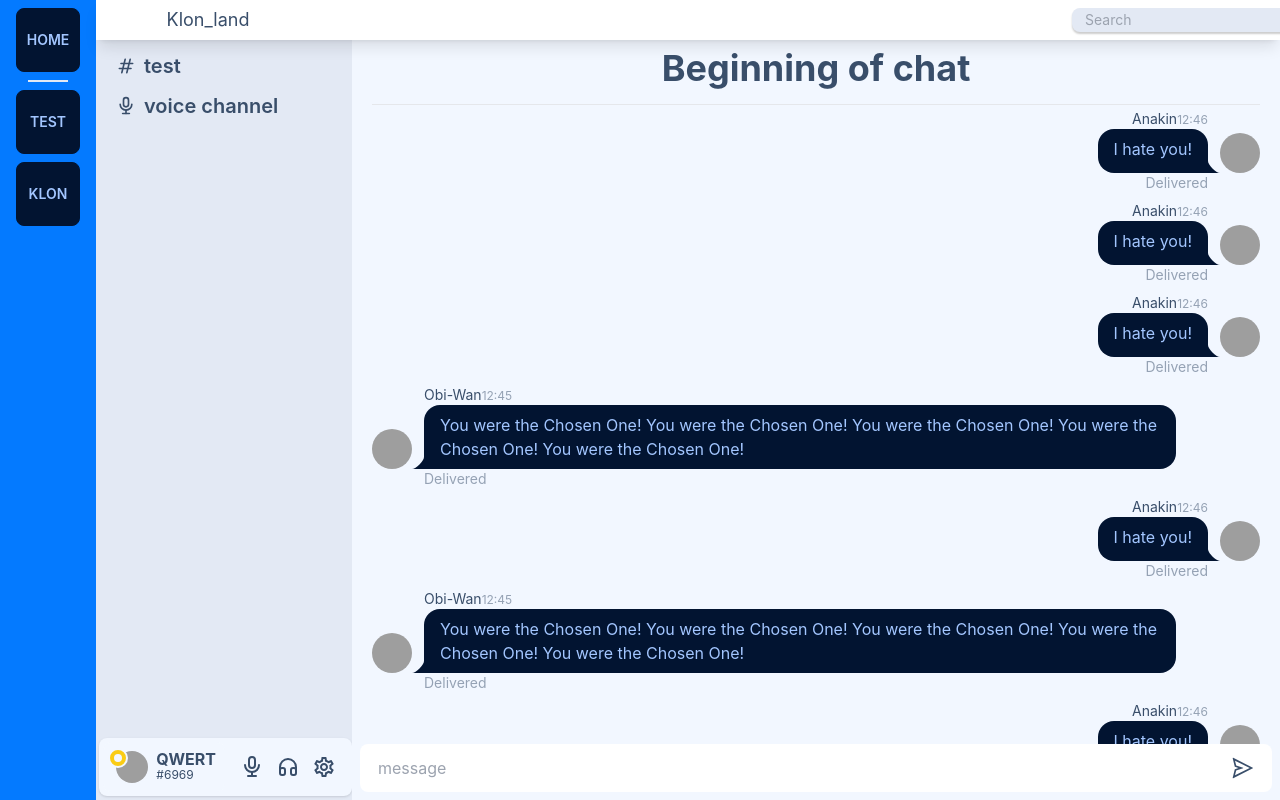
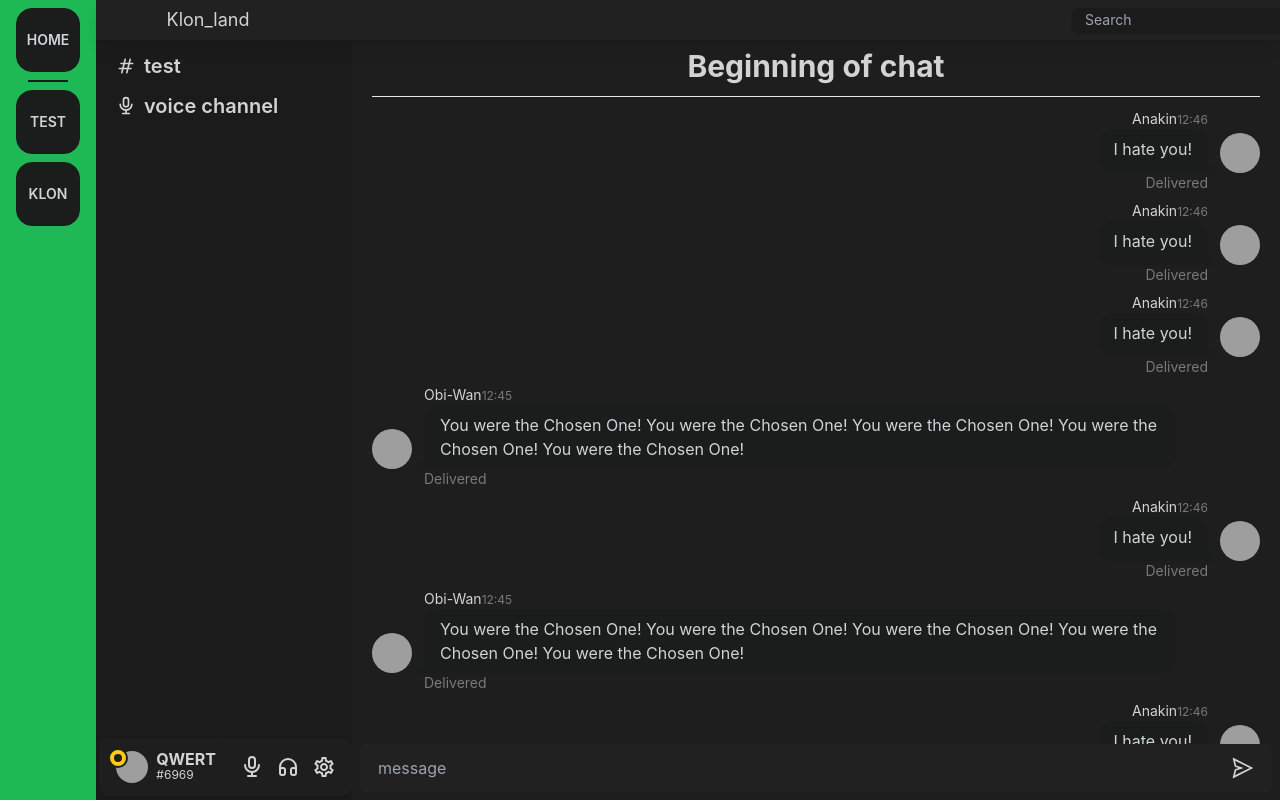
Before and after one commit to FlynnFc/VerbalizeDesktop, a Next.js app: page /Klon_land in a window 1280 px wide. Built offline with nearby package versions, Linux system fonts and the light colour scheme; grey boxes are pictures that could not be loaded.

Commit message:
new custom theme

```diff
--- a/src/pages/[server].tsx
+++ b/src/pages/[server].tsx
@@ -16,7 +16,7 @@ const MainPage = () => {
       </section>
       <section className="bg-base-200 containerBody flex justify-end flex-col">
         <div className="overflow-y-auto px-3">
-          <h2 className="text-4xl text-center font-bold border-b pb-4">
+          <h2 className="text-3xl text-center font-bold border-b pb-3 mb-2">
             Beginning of chat
           </h2>
           <ul>
@@ -83,9 +83,13 @@ const MainPage = () => {
               placeholder="message"
               className="bg-transparent shadow-none w-full"
             />
-            <span className="text-2xl">
+            <motion.span
+              whileHover={{ scale: 1.2 }}
+              whileTap={{ scale: 0.9 }}
+              className="text-2xl"
+            >
               <AiOutlineSend />
-            </span>
+            </motion.span>
           </div>
         </div>
       </section>
--- a/src/style.css
+++ b/src/style.css
@@ -12,6 +12,10 @@
   -webkit-font-smoothing: antialiased;
   -moz-osx-font-smoothing: grayscale;
   -webkit-text-size-adjust: 100%;
+}
+
+.btn {
+  border-radius: 1rem !important;
 }
 
 .logo {
--- a/tailwind.config.js
+++ b/tailwind.config.js
@@ -6,7 +6,22 @@ module.exports = {
   ],
   safelist: ["border-green-500", "border-yellow-400", "border-base-300"],
   daisyui: {
-    themes: ["winter"],
+    themes: [
+      {
+        myTheme: {
+          primary: "#1EB854",
+          secondary: "#1FD65F",
+          accent: "#D99330",
+          neutral: "#1B1D1D",
+          "base-100": "#212121",
+          info: "#3ABFF8",
+          success: "#36D399",
+          warning: "#FBBD23",
+          error: "#F87272",
+        },
+      },
+      "garden",
+    ],
   },
   theme: {
     extend: {},
```
